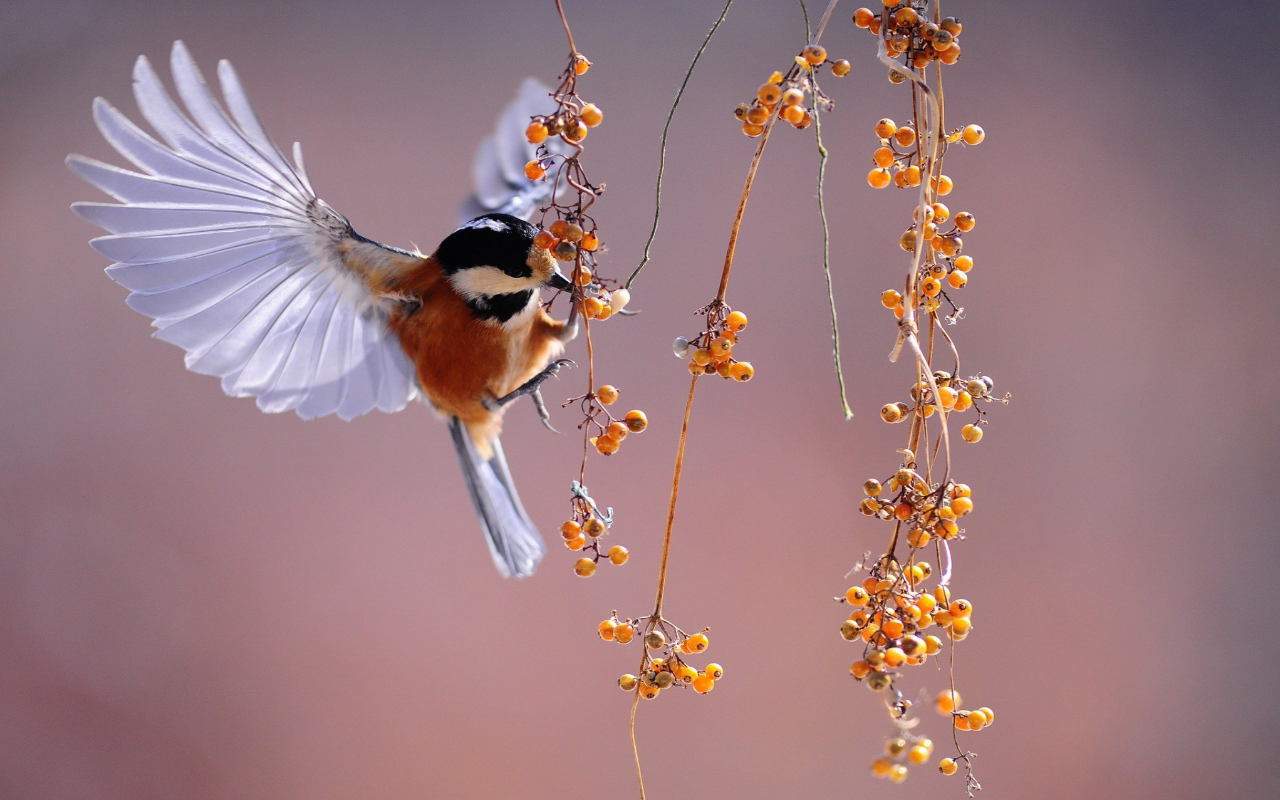
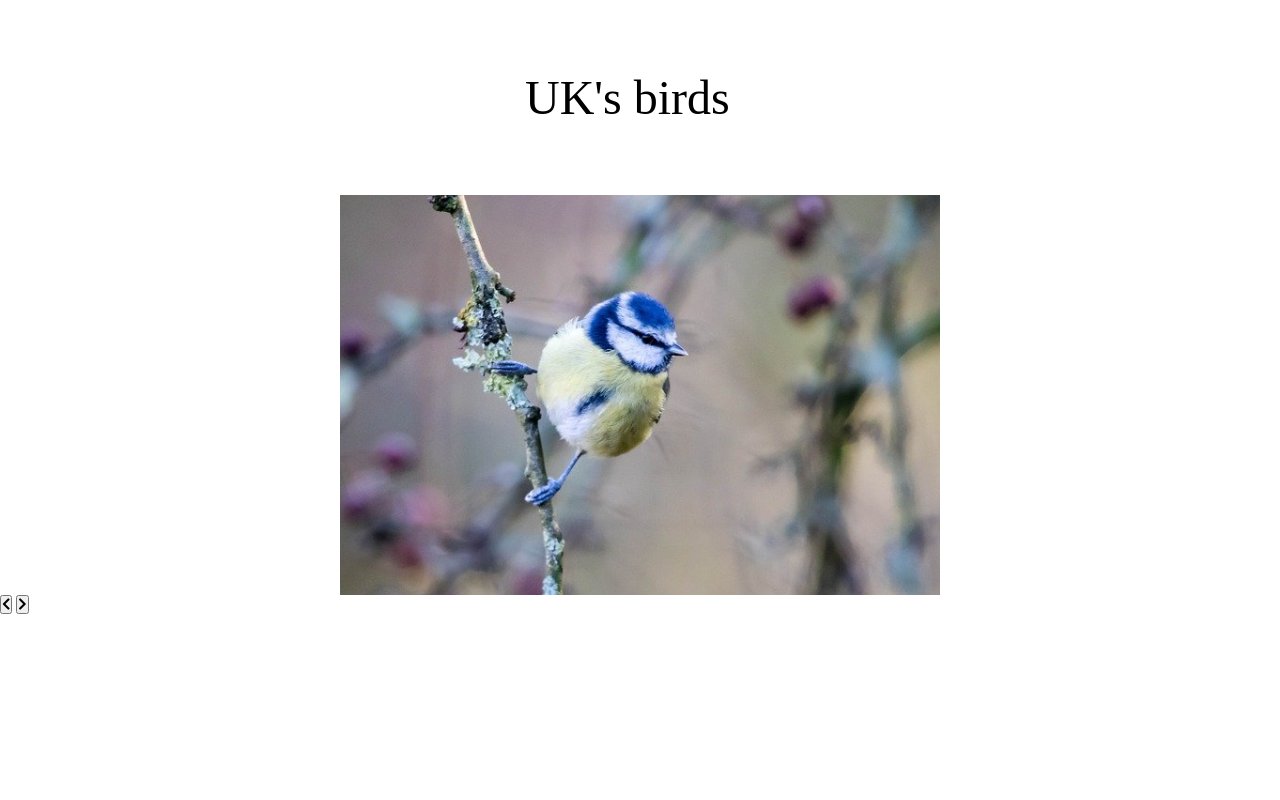
Before and after one commit to youmeSon/bird_slideshow, a plain HTML site: page index.html in a window 1280 px wide. Drawn offline with Linux system fonts and the light colour scheme.

Commit message:
CSS: Slide

```diff
--- a/index.html
+++ b/index.html
@@ -6,11 +6,29 @@
   <meta name="viewport" content="width=device-width, initial-scale=1.0">
   <title>UK's bird Slideshow</title>
   <link rel="stylesheet" href="style.css">
+  <link rel="stylesheet" href="https://use.fontawesome.com/releases/v5.15.2/css/all.css" integrity="sha384-vSIIfh2YWi9wW0r9iZe7RJPrKwp6bG+s9QZMoITbCckVJqGCCRhc+ccxNcdpHuYu" crossorigin="anonymous">
   <script src="main.js" defer></script>
 </head>
 <body>
-  <img src="img/bird_bg.jpg" alt="bird_background">
-  <div class="title">UK's birds Slideshow</div>
-  <div class="slide"></div>
+  <div class="title">UK's birds</div>
+  <div class="carousel-container">
+    <div class="carousel-slide">
+      <img src="img/blue_tit.jpg" alt="blue-tit">
+
+      <img src="img/chaffinch.jpg" alt="chalffinch">
+      <img src="img/goldcrest.jpg" alt="goldcrest">
+      <img src="img/marsh_tit.jpg" alt="marsh_tit">
+      <img src="img/red-kite.jpg" alt="red-kite">
+      <img src="img/robin.jpg" alt="robin">
+      <img src="img/seagul_nest.jpg" alt="seagul_nest">
+
+    </div>
+  </div>
+  <button class="prev">
+    <i class="fas fa-chevron-left"></i>
+  </button>
+  <button class="next">
+    <i class="fas fa-chevron-right"></i>
+  </button>
 </body>
 </html>
--- a/style.css
+++ b/style.css
@@ -1,9 +1,28 @@
-body {
-  margin: 0;
+* {
+  margin: 0px;
+  padding: 0px;
+  box-sizing: border-box;
 }
 
-img {
+.title {
+  font-size: 48px;
+  width: 270px;
+  height: auto;
+  padding: 20px;
+  margin: auto;
+  margin-top: 50px;
+  margin-bottom: 50px;
+}
+
+.carousel-container {
+  width: 600px;
+  height: auto;
+  margin: auto;
+  overflow: hidden;
+}
+
+.carousel-slide {
+  display: flex;
   width: 100%;
-  height: 100%;
-  position: fixed;
+  height: 400px;
 }
```
